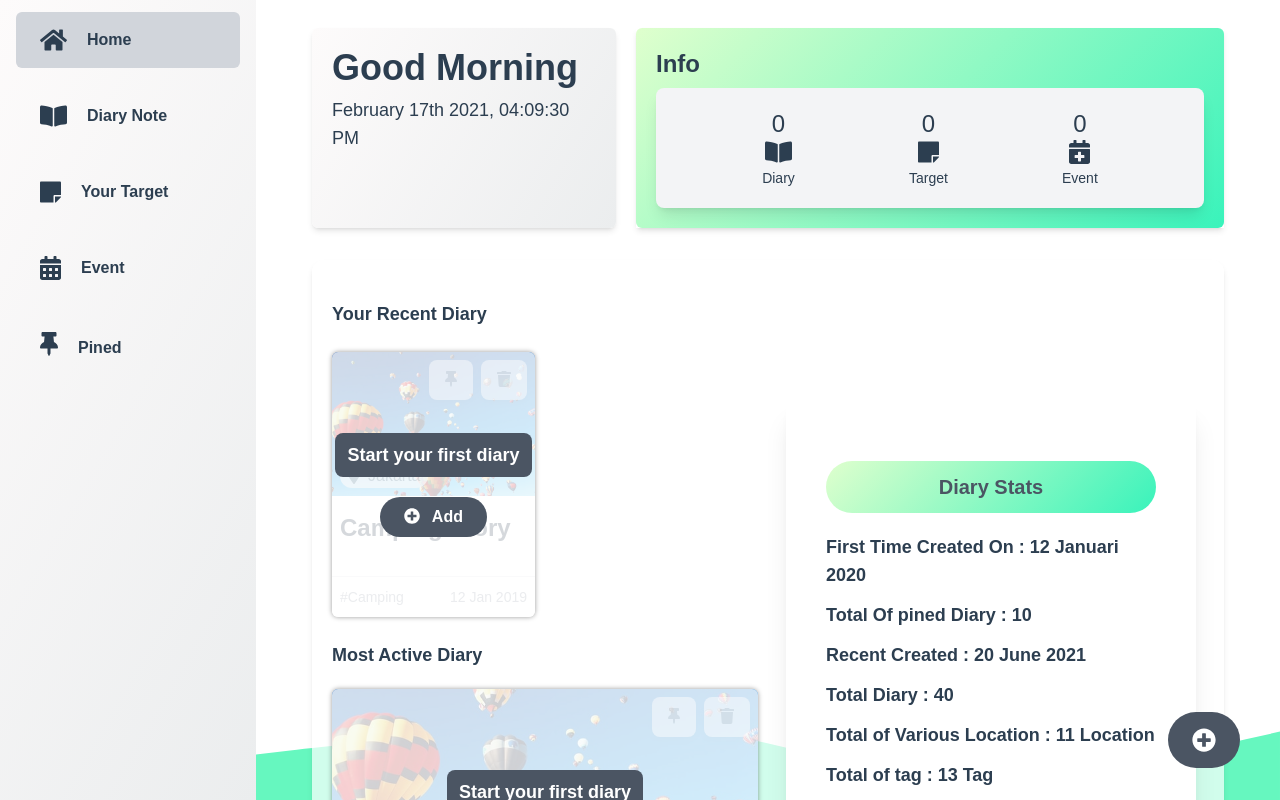
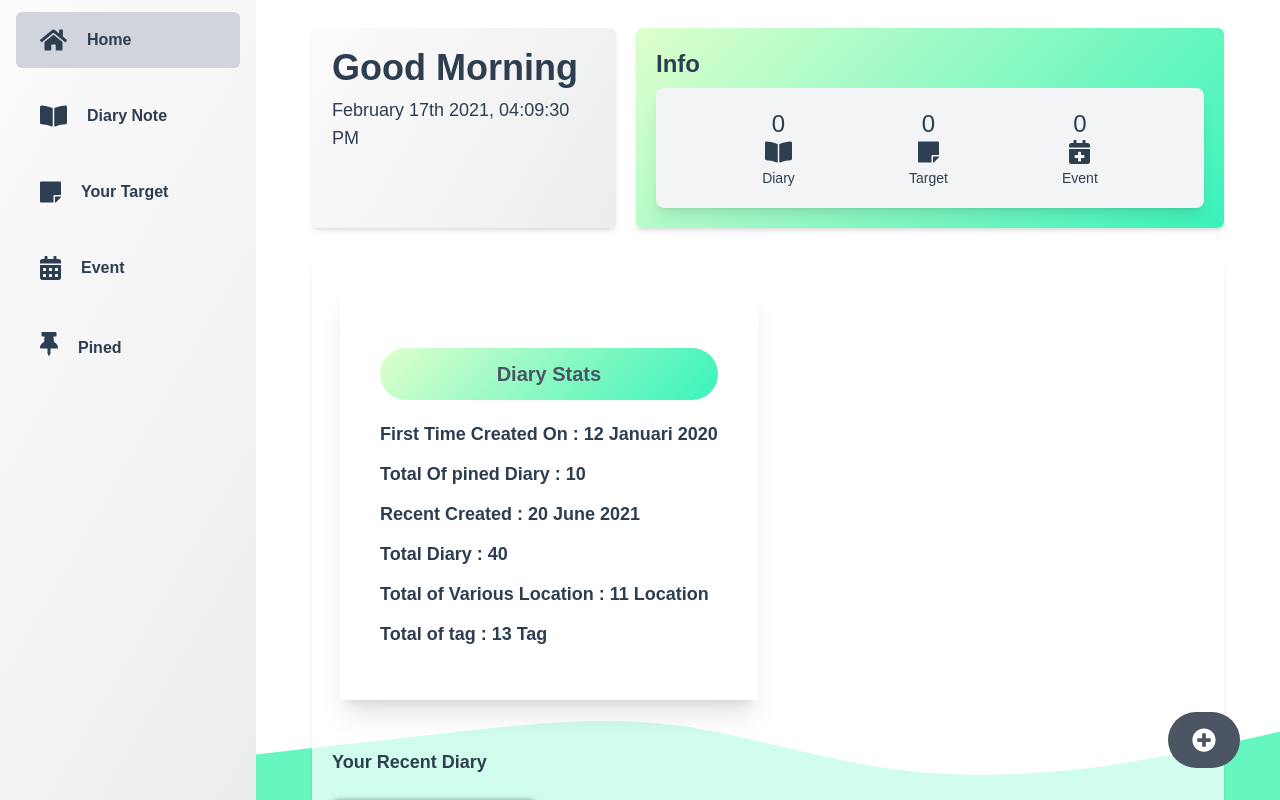
Before and after one commit to gkyla/moralize, a Vue app: page / in a window 1280 px wide. Built offline with nearby package versions, Linux system fonts and the light colour scheme; what @ckeditor/ckeditor5-vue would draw is missing.

Commit message:
add greetingMsg to be relative to the current time ⏰

```diff
--- a/src/views/Home.vue
+++ b/src/views/Home.vue
@@ -1,25 +1,48 @@
 <template>
   <div id="home" class="container-page">
-    <div id="group-top" class="xl:flex xl:gap-5 ">
+    <div id="group-top" class="xl:flex xl:gap-5">
       <div
         id="welcome"
-        class="flex items-center nav-color p-5 shadow-md rounded-md w-full xl:w-1/3"
+        class="
+          flex
+          items-center
+          nav-color
+          p-5
+          shadow-md
+          rounded-md
+          w-full
+          xl:w-1/3
+        "
       >
         <div class="w-full h-full">
           <h1 class="font-bold text-xl sm:text-2xl md:text-4xl mb-2">
-            Good Morning
+            {{ greetingsMsg }}
           </h1>
           <span class="text-sm sm:text-lg">
-            {{ greetings ? greetings : "Setting up time .." }}</span
+            {{
+              timeTick
+                ? timeTick.format("MMMM Do YYYY, hh:mm:ss A")
+                : "Setting up time .."
+            }}</span
           >
         </div>
       </div>
-      <div id="group-2" class="flex-grow my-4 xl:my-0 shadow-md ">
+      <div id="group-2" class="flex-grow my-4 xl:my-0 shadow-md">
         <div class="box-atention-color h-full rounded-md p-5 text-left">
           <h1 id="user-data" class="font-bold text-xl lg:text-2xl">Info</h1>
           <div
             id="count-collection"
-            class="flex items-center justify-evenly shadow-lg bg-gray-100 py-1 lg:py-3 rounded-lg mt-2"
+            class="
+              flex
+              items-center
+              justify-evenly
+              shadow-lg
+              bg-gray-100
+              py-1
+              lg:py-3
+              rounded-lg
+              mt-2
+            "
           >
             <div
               id="count-diary"
@@ -51,15 +74,56 @@
     </div>
 
     <div
-      class="grid grid-cols-1 xl:grid-cols-2 gap-5 lg:shadow-md bg-white rounded-xl bg-opacity-70 lg:p-5 lg:my-8"
+      class="
+        grid grid-cols-1
+        gap-5
+        lg:shadow-md
+        bg-white
+        rounded-xl
+        bg-opacity-70
+        lg:p-5
+        lg:my-8
+      "
     >
-      <div class="grid grid-cols-1 lg:grid-cols-2   gap-4 col-span-1">
+      <div class="flex p-2">
+        <div class="bg-white shadow-xl p-10">
+          <h1
+            class="
+              font-bold
+              text-center
+              my-5
+              text-xl
+              py-3
+              px-5
+              rounded-full
+              box-atention-color
+              text-gray-600
+            "
+          >
+            Diary Stats
+          </h1>
+          <p class="stats-information">
+            First Time Created On :
+            <span class="stats-value"> 12 Januari 2020</span>
+          </p>
+          <p class="stats-information">
+            Total Of pined Diary : <span class="stats-value"> 10 </span>
+          </p>
+          <p class="stats-information">Recent Created : 20 June 2021</p>
+          <p class="stats-information">Total Diary : 40</p>
+          <p class="stats-information">
+            Total of Various Location : 11 Location
+          </p>
+          <p class="stats-information">Total of tag : 13 Tag</p>
+        </div>
+      </div>
+      <div class="grid grid-cols-1 lg:grid-cols-4 gap-4 col-span-1">
         <div
           name="Recent Diary"
-          class=" rounded-xl mt-5 grid grid-cols-1 gap-4 col-span-2 "
+          class="rounded-xl mt-5 grid grid-cols-1 gap-4 col-span-2"
         >
           <h1 class="font-bold text-lg">Your Recent Diary</h1>
-          <div class="grid grid-cols-1  bsm:grid-cols-2 gap-5">
+          <div class="grid grid-cols-1 bsm:grid-cols-2 gap-5">
             <div v-if="diaryState.loading">Loading up data ..</div>
             <div v-else-if="isDiaryEmpty">
               <placeholder-card></placeholder-card>
@@ -73,64 +137,36 @@
             />
           </div>
         </div>
-        <div class="col-span-2">
-          <h1 class="font-bold text-lg mb-5 ">Most Active Diary</h1>
-          <card-diary
-            v-if="!diaryState.loading && !isDiaryEmpty"
-            :diary="diaryState.allDiary[diaryState.allDiary.length - 1]"
-            :customClass="['grid-diary-item']"
-          />
-          <placeholder-card v-if="isDiaryEmpty"></placeholder-card>
-        </div>
-      </div>
-      <div class="flex p-2 justify-center items-center">
-        <div class="bg-white shadow-xl p-10">
-          <h1
-            class="font-bold text-center my-5 text-xl py-3 px-5 rounded-full box-atention-color text-gray-600"
-          >
-            Diary Stats
-          </h1>
-          <p class="stats-information">
-            First Time Created On :
-            <span class="stats-value"> 12 Januari 2020</span>
-          </p>
-          <p class="stats-information">
-            Total Of pined Diary : <span class="stats-value"> 10 </span>
-          </p>
-          <p class="stats-information">
-            Recent Created : 20 June 2021
-          </p>
-          <p class="stats-information">Total Diary : 40</p>
-          <p class="stats-information">
-            Total of Various Location : 11 Location
-          </p>
-          <p class="stats-information">Total of tag : 13 Tag</p>
-        </div>
       </div>
     </div>
 
     <!-- Target -->
     <div
-      class="grid grid-cols-1 xl:grid-cols-2 gap-5 lg:shadow-md bg-white rounded-xl bg-opacity-70 lg:p-5 lg:my-8"
+      class="
+        grid grid-cols-1
+        gap-5
+        lg:shadow-md
+        bg-white
+        rounded-xl
+        bg-opacity-70
+        lg:p-5
+        lg:my-8
+      "
     >
-      <div class="grid grid-cols-1 lg:grid-cols-2 gap-4 col-span-1">
-        <div class=" rounded-xl mt-5 grid grid-cols-1 gap-4 col-span-2 ">
-          <h1 class="font-bold text-lg">Recent Target</h1>
-          <div class="grid grid-cols-1  xsm:grid-cols-2 gap-5">
-            <card-target :done="false" />
-          </div>
-        </div>
-        <div class=" col-span-2">
-          <div>
-            <h1 class="font-bold text-lg mb-5 ">Recent Finished</h1>
-            <card-target :done="true" />
-          </div>
-        </div>
-      </div>
-      <div class="flex justify-center items-center ">
+      <div class="flex">
         <div class="bg-white shadow-xl p-10">
           <h1
-            class="font-bold text-center my-5 text-xl py-3 px-5 rounded-full target-color text-gray-600"
+            class="
+              font-bold
+              text-center
+              my-5
+              text-xl
+              py-3
+              px-5
+              rounded-full
+              target-color
+              text-gray-600
+            "
           >
             Target Stats
           </h1>
@@ -141,10 +177,17 @@
           <p class="stats-information">
             Total Target : <span class="stats-value"> 10 </span>
           </p>
-          <p class="stats-information">
-            Recent Created : 20 June 2021
-          </p>
+          <p class="stats-information">Recent Created : 20 June 2021</p>
           <p class="stats-information">Total Finished Target : 40</p>
+        </div>
+      </div>
+
+      <div class="grid grid-cols-1 lg:grid-cols-4 gap-4 col-span-1">
+        <div class="rounded-xl mt-5 grid grid-cols-1 gap-4 col-span-2">
+          <h1 class="font-bold text-lg">Recent Target</h1>
+          <div class="grid grid-cols-1 xsm:grid-cols-2 gap-5">
+            <card-target :done="false" />
+          </div>
         </div>
       </div>
     </div>
@@ -167,7 +210,7 @@ export default {
   components: {
     CardDiary,
     CardTarget,
-    PlaceholderCard
+    PlaceholderCard,
     // itemContainer
   },
 
@@ -197,22 +240,33 @@ export default {
       }
     }
 
-    const greetings = ref(null);
+    const timeTick = ref(null);
+    const greetingsMsg = ref(null);
+
+    function calculateTime() {
+      const momentHour = moment().hour();
+      return momentHour > 21
+        ? "Good Night"
+        : momentHour > 5
+        ? "Good Morning"
+        : "Good Afternoon";
+    }
 
     // Update every second
-    setInterval(
-      () => (greetings.value = moment().format("MMMM Do YYYY, hh:mm:ss A")),
-      1000
-    );
+    setInterval(() => {
+      timeTick.value = moment();
+      greetingsMsg.value = calculateTime();
+    }, 1000);
 
     return {
       user,
-      greetings,
+      timeTick,
       getFirstTwoLast,
       // pinState
+      greetingsMsg,
       isDiaryEmpty,
-      diaryState
+      diaryState,
     };
-  }
+  },
 };
 </script>
```
